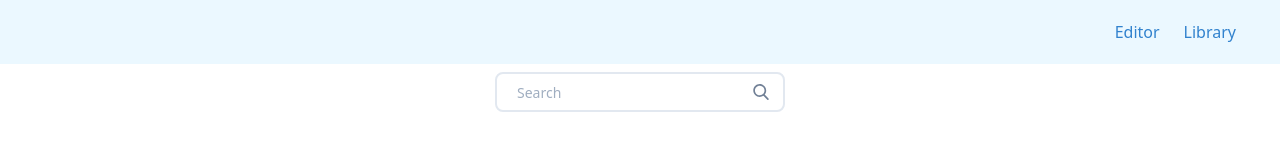
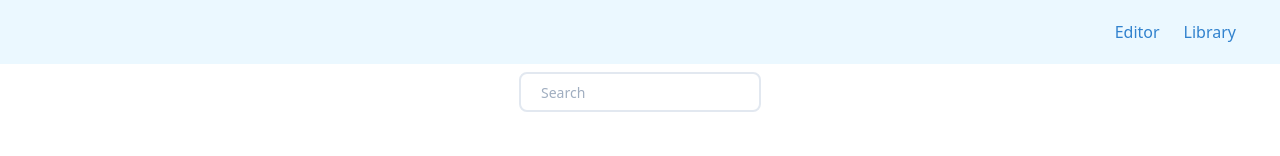
Before and after one commit to seanyang0813/code-documentation, a Vue app: page /library in a window 1280 px wide. Shown: the top 156 px of the page. Built offline with nearby package versions, Linux system fonts and the light colour scheme.

Commit message:
removed the search icon

```diff
--- a/src/components/library/Library.vue
+++ b/src/components/library/Library.vue
@@ -4,17 +4,9 @@
 
       <!-- the search box -->
      <div class="pt-2 relative mx-auto text-gray-600">
-        <input class="border-2 border-gray-300 bg-white h-10 px-5 pr-16 rounded-lg text-sm focus:outline-none"
+        <input class="border-2 border-gray-300 bg-white h-10 px-5 pr-4 rounded-lg text-sm focus:outline-none"
           type="search" name="search" placeholder="Search" v-model="search">
-        <button type="submit" class="absolute right-0 top-0 mt-5 mr-4">
-          <svg class="text-gray-600 h-4 w-4 fill-current" xmlns="http://www.w3.org/2000/svg"
-            xmlns:xlink="http://www.w3.org/1999/xlink" version="1.1" id="Capa_1" x="0px" y="0px"
-            viewBox="0 0 56.966 56.966" style="enable-background:new 0 0 56.966 56.966;" xml:space="preserve"
-            width="512px" height="512px">
-            <path
-              d="M55.146,51.887L41.588,37.786c3.486-4.144,5.396-9.358,5.396-14.786c0-12.682-10.318-23-23-23s-23,10.318-23,23  s10.318,23,23,23c4.761,0,9.298-1.436,13.177-4.162l13.661,14.208c0.571,0.593,1.339,0.92,2.162,0.92  c0.779,0,1.518-0.297,2.079-0.837C56.255,54.982,56.293,53.08,55.146,51.887z M23.984,6c9.374,0,17,7.626,17,17s-7.626,17-17,17  s-17-7.626-17-17S14.61,6,23.984,6z" />
-          </svg>
-        </button>
+
       </div>
       <!-- the documentations -->
       <p v-if="docs.length == 0" class="m-10 font-mono text-blue-900 text-2xl text-center font-bold">Click on add new qeury to create query in library</p>
```
